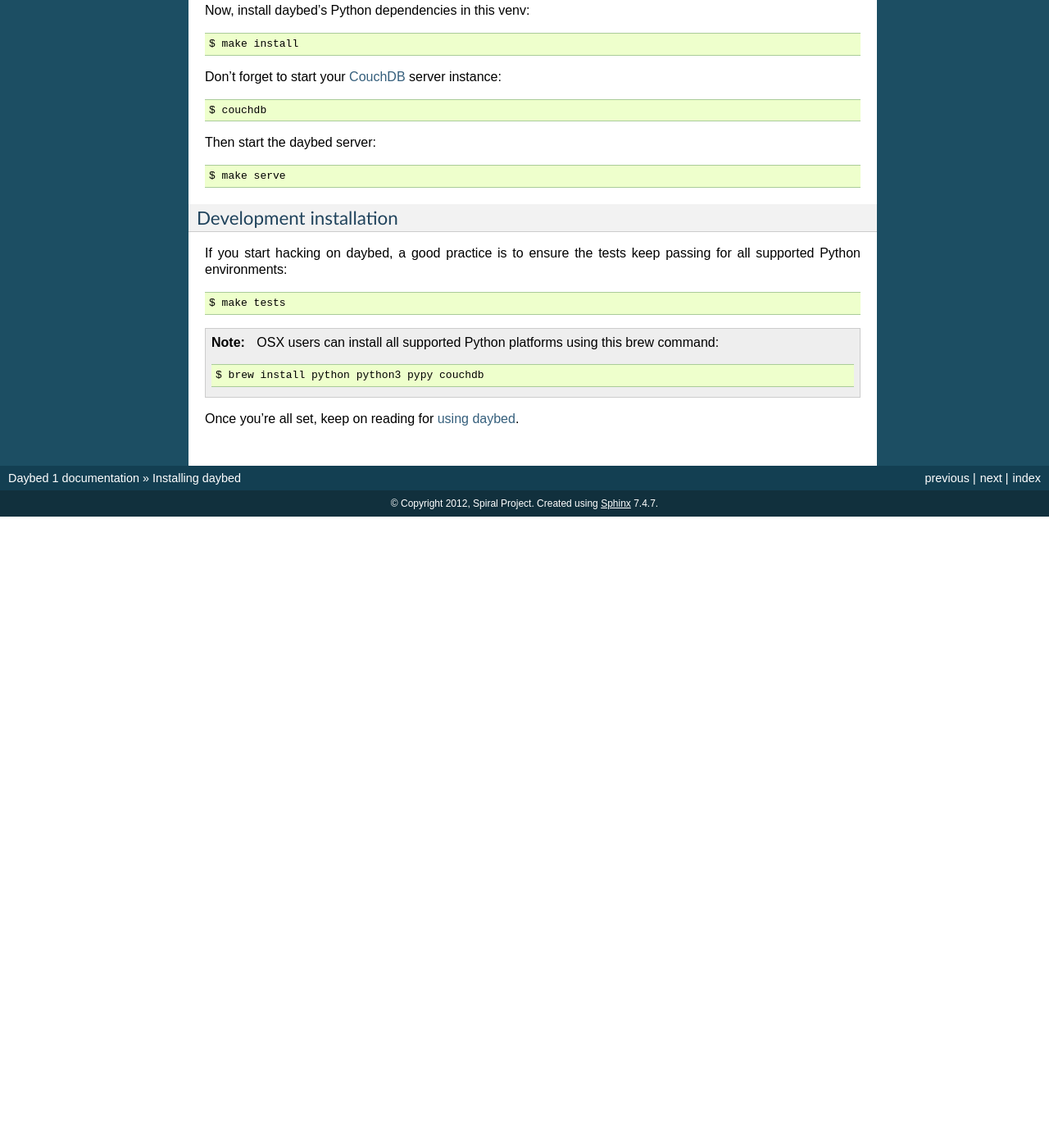
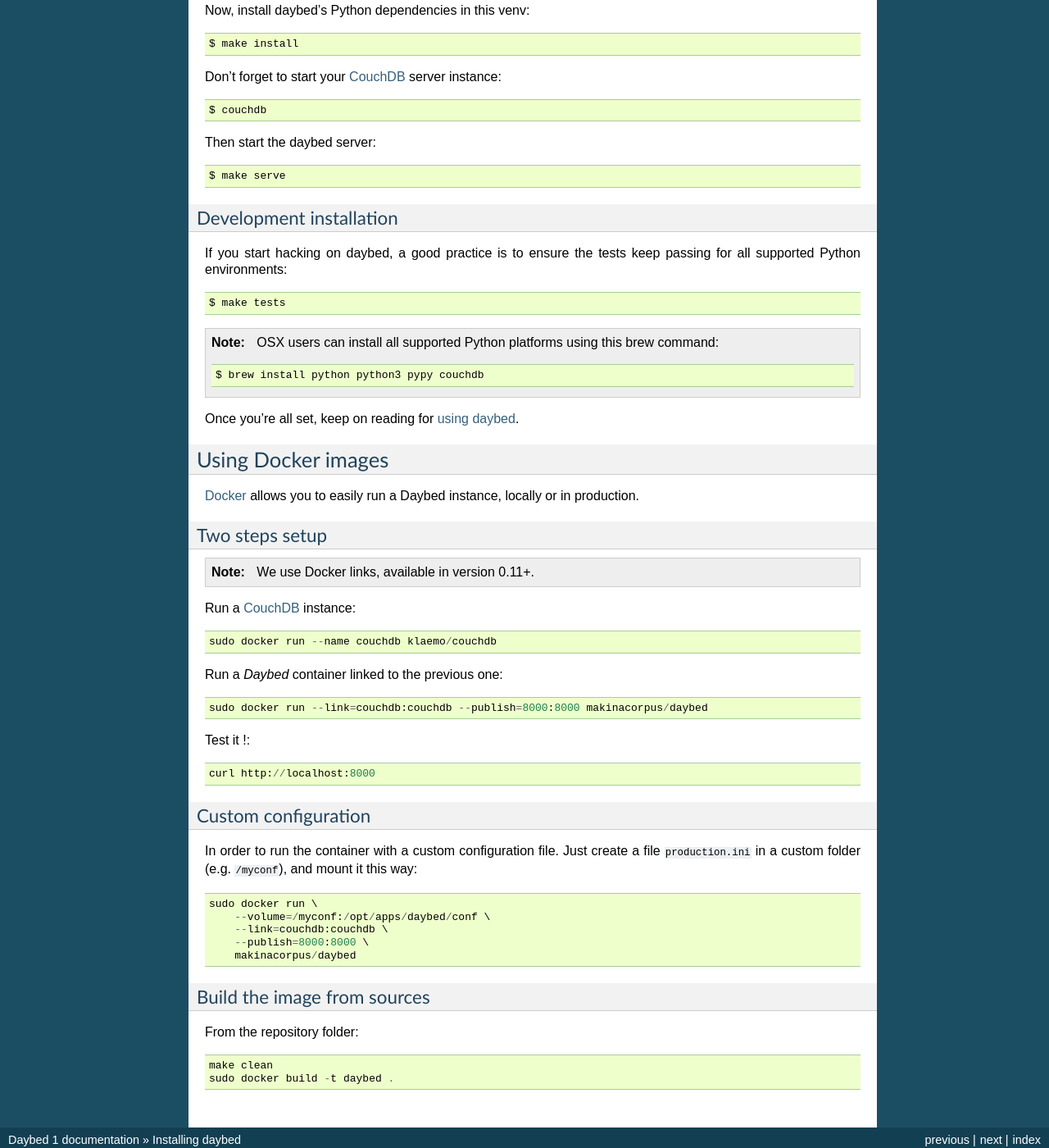
Before and after one commit to spiral-project/daybed, a Sphinx documentation site: the page built from docs/source/install.rst, in a window 1280 px wide and 1400 px high, scrolled down 820 px. Shown: the whole window at 82% size. Built offline with Sphinx 7.4.7, drawn with Linux system fonts in a browser that asks for light colours; before the commit the page ends 1450 px from its top, so only the background shows below that; some of the changed text lies outside the part shown.

Commit message:
Move Docker instructions to install docs section

```diff
--- a/docs/source/index.rst
+++ b/docs/source/index.rst
@@ -35,4 +35,3 @@
 
    install
    usage
-   deployment
--- a/docs/source/install.rst
+++ b/docs/source/install.rst
@@ -73,9 +73,59 @@
 
 Once you're all set, keep on reading for :doc:`using daybed <usage>`.
 
+
+Using Docker images
+-------------------
+
+Docker_ allows you to easily run a Daybed instance, locally or in
+production.
+
+Two steps setup
+~~~~~~~~~~~~~~~
+
+.. note::
+
+    We use Docker links, available in version 0.11+.
+
+Run a CouchDB_ instance::
+
+    sudo docker run --name couchdb klaemo/couchdb
+
+Run a *Daybed* container linked to the previous one::
+
+    sudo docker run --link=couchdb:couchdb --publish=8000:8000 makinacorpus/daybed
+
+Test it !::
+
+    curl http://localhost:8000
+
+Custom configuration
+~~~~~~~~~~~~~~~~~~~~
+
+In order to run the container with a custom configuration file. Just create
+a file ``production.ini`` in a custom folder (e.g. ``/myconf``), and mount it
+this way::
+
+    sudo docker run \
+        --volume=/myconf:/opt/apps/daybed/conf \
+        --link=couchdb:couchdb \
+        --publish=8000:8000 \
+        makinacorpus/daybed
+
+
+Build the image from sources
+~~~~~~~~~~~~~~~~~~~~~~~~~~~~
+
+From the repository folder::
+
+    make clean
+    sudo docker build -t daybed .
+
+
 .. _CouchDB: http://couchdb.apache.org/
 .. _Homebrew: http://brew.sh/
 .. _Python: http://python.org/
 .. _PyPy: http://pypy.org/
 .. _Mono: http://www.mono-project.com/
 .. _virtualenv: http://virtualenv.readthedocs.org/
+.. _Docker: http://docker.io
```
Also changed, not shown: docs/source/deployment.rst (deleted, +0 -46 lines).
